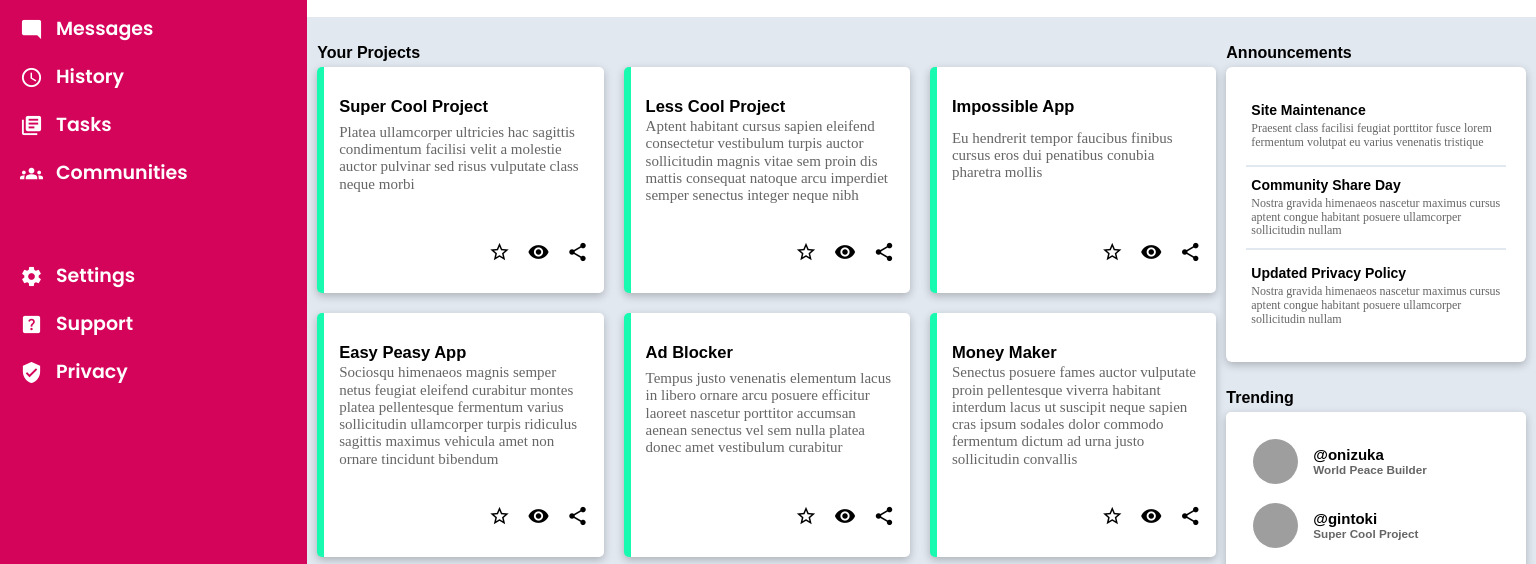
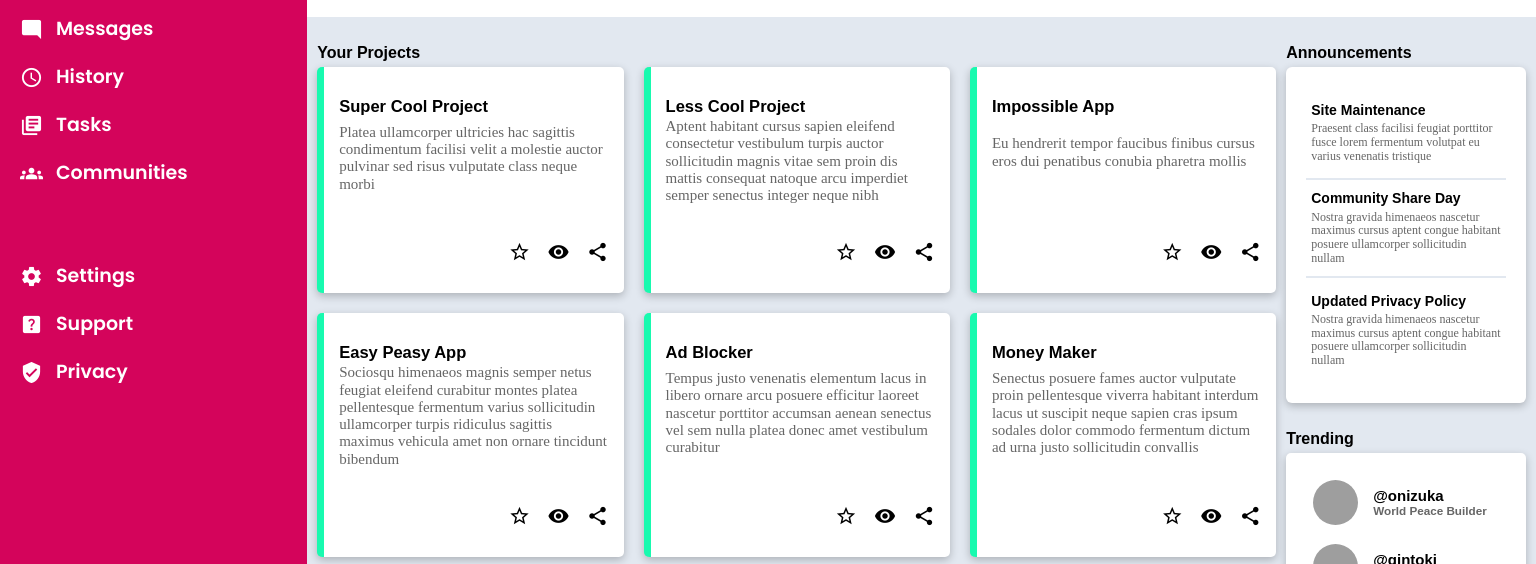
Before and after one commit to aelmi03/admin-dashboard, a plain HTML site: page index.html in a window 1536 px wide. Shown: the part 198-762 px from the top of the page. Drawn offline with Linux system fonts and the light colour scheme; grey boxes are pictures that could not be loaded.

Commit message:
Added the preview link to the README.md file and added a media query to my styles.css file

```diff
--- a/styles.css
+++ b/styles.css
@@ -597,3 +597,8 @@ section.header span {
     width: 45px;
   }
 }
+@media only screen and (min-width: 1440px) {
+  .main-content {
+    grid-template-columns: 4fr 1fr;
+  }
+}
```
Also changed, not shown: 1 other file.
